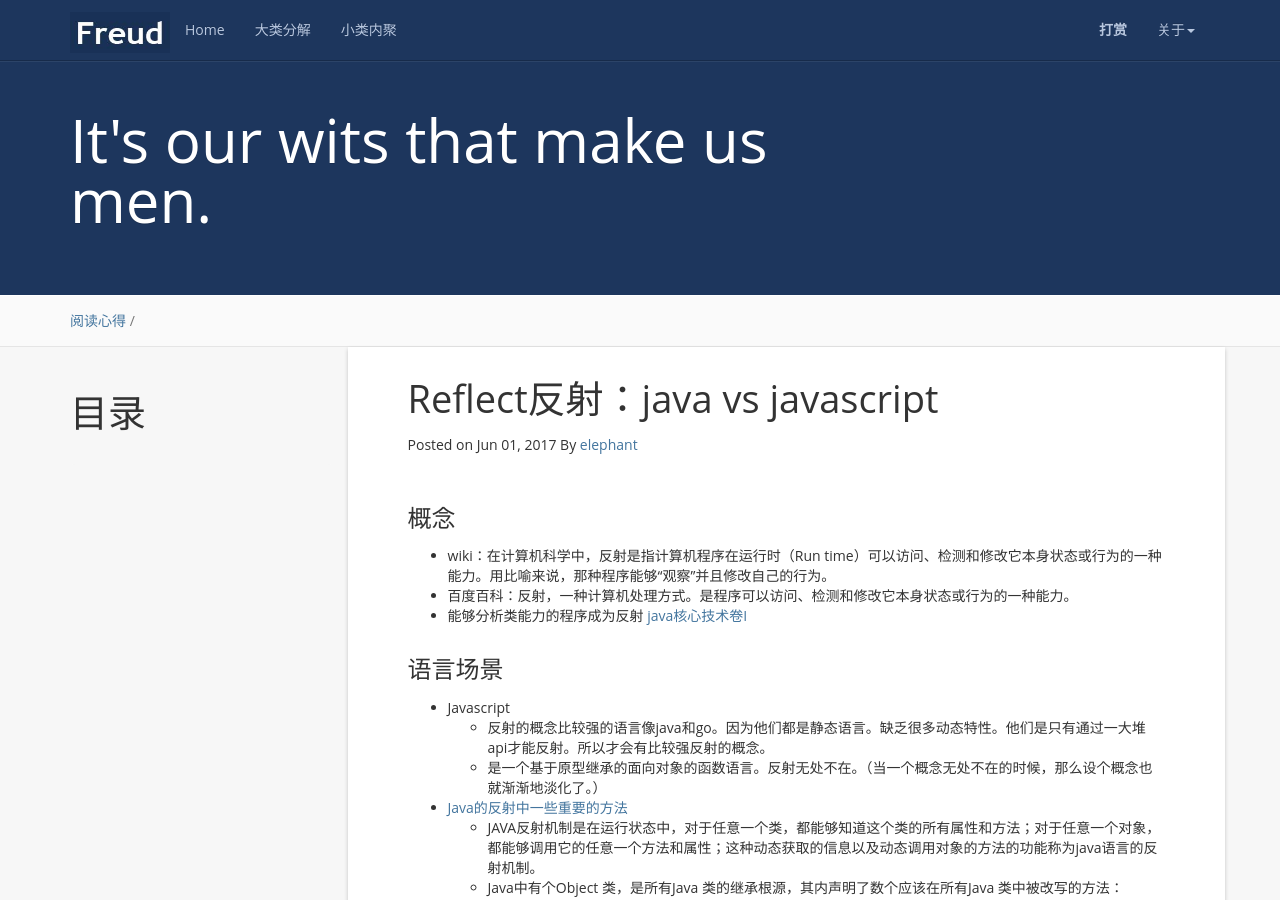
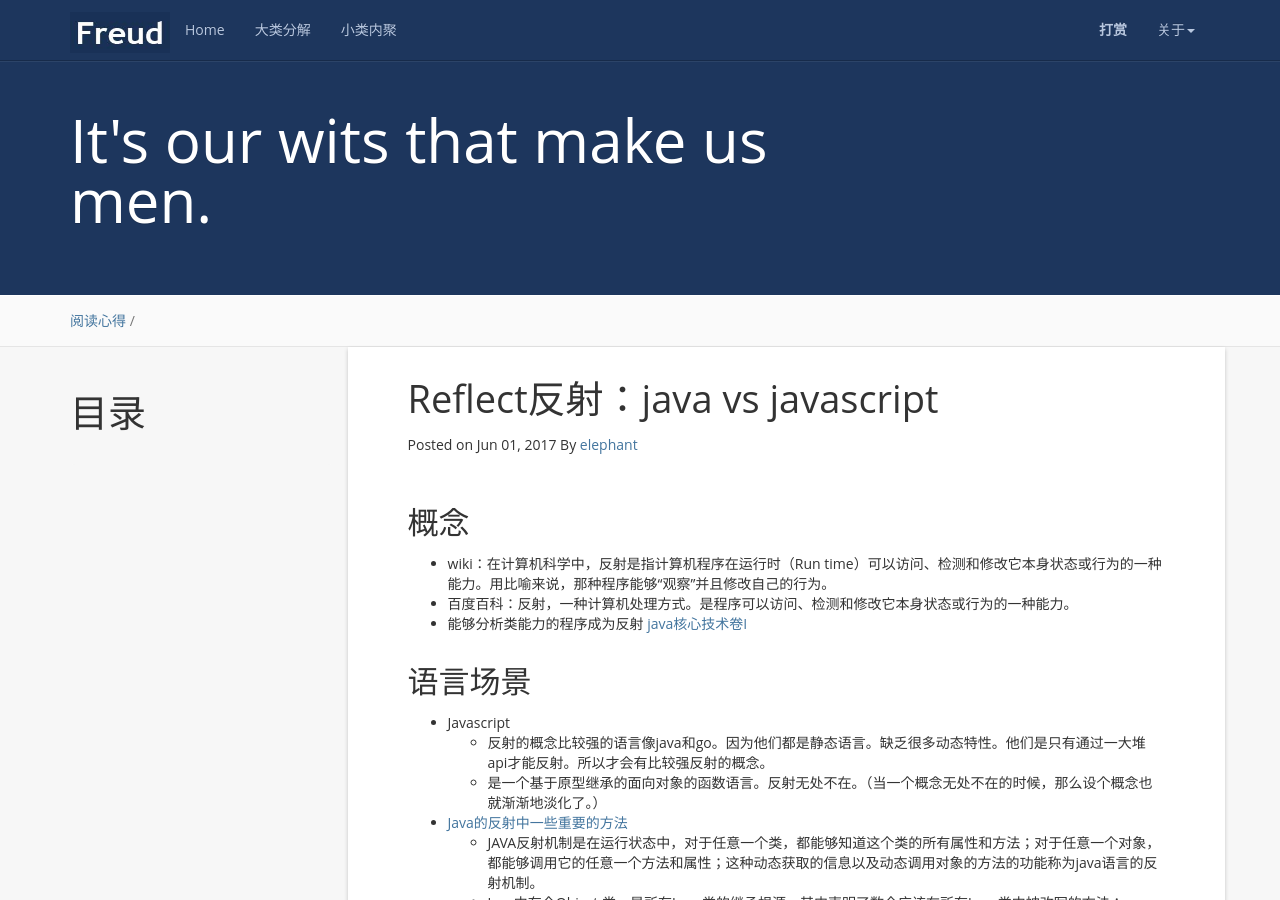
Before and after one commit to elephantsuperjuan/elephant, a Jekyll site: the page built from _posts/2017-06-01-Java-vs-js-Reflect.markdown, in a window 1280 px wide and 900 px high. Built offline with Jekyll 4.4.1, drawn with Linux system fonts in a browser that asks for light colours; nearby versions of some CDN libraries; comment, search, counter and statistics services are not loaded.

```diff
--- a/_posts/2017-06-01-Java-vs-js-Reflect.markdown
+++ b/_posts/2017-06-01-Java-vs-js-Reflect.markdown
@@ -4,12 +4,13 @@ title:  "Reflect反射：java vs javascript"
 date:   2017-06-01 14:00:00
 categories: 阅读心得
 ---
-### 概念
+
+## 概念
 * wiki：在计算机科学中，反射是指计算机程序在运行时（Run time）可以访问、检测和修改它本身状态或行为的一种能力。用比喻来说，那种程序能够“观察”并且修改自己的行为。
 * 百度百科：反射，一种计算机处理方式。是程序可以访问、检测和修改它本身状态或行为的一种能力。
 * 能够分析类能力的程序成为反射 [java核心技术卷I][2]
 
-### 语言场景
+## 语言场景
 * Javascript
 	* 反射的概念比较强的语言像java和go。因为他们都是静态语言。缺乏很多动态特性。他们是只有通过一大堆api才能反射。所以才会有比较强反射的概念。
 	* 是一个基于原型继承的面向对象的函数语言。反射无处不在。（当一个概念无处不在的时候，那么设个概念也就渐渐地淡化了。）
@@ -17,7 +18,7 @@ categories: 阅读心得
 	* JAVA反射机制是在运行状态中，对于任意一个类，都能够知道这个类的所有属性和方法；对于任意一个对象，都能够调用它的任意一个方法和属性；这种动态获取的信息以及动态调用对象的方法的功能称为java语言的反射机制。
 	* Java中有个Object 类，是所有Java 类的继承根源，其内声明了数个应该在所有Java 类中被改写的方法：hashCode()、equals()、clone()、toString()、getClass()等。其中getClass()返回一个Class对象。Class对象十分特殊。他是Java中所有类的实例，借助它可以实现对一个对象的操作。
 
-### 实现方式
+## 实现方式
 * javascript实现方法-关键词
 	* js中eval的使用可以达到java反射的效果——对应于java，通过类名forName能够调用任意方法。
 	* js可以通过for(var p in obj)来实现反射，遍历obj对象的所有属性和方法，遇到属性则弹出它的值，遇到方法则立刻执行。
@@ -29,7 +30,7 @@ categories: 阅读心得
 	* class类，通过*.getClass()获得，或Class.forName("java.util.Date")
 	* Class类中的getFields、getMethods、getConstructors、getDeclaredFields、getDeclaredMethods、getDeclaredContructors将返回类中声明的域、方法和构造器。
 
-### 总结
+## 总结
 > 所以看了这么多，感觉ES6把js与java对反射的实现机制统一起来了呢；但是对于这种改进，功过自有人评说，不做详解。反射也就这么回事。
 
 
```
